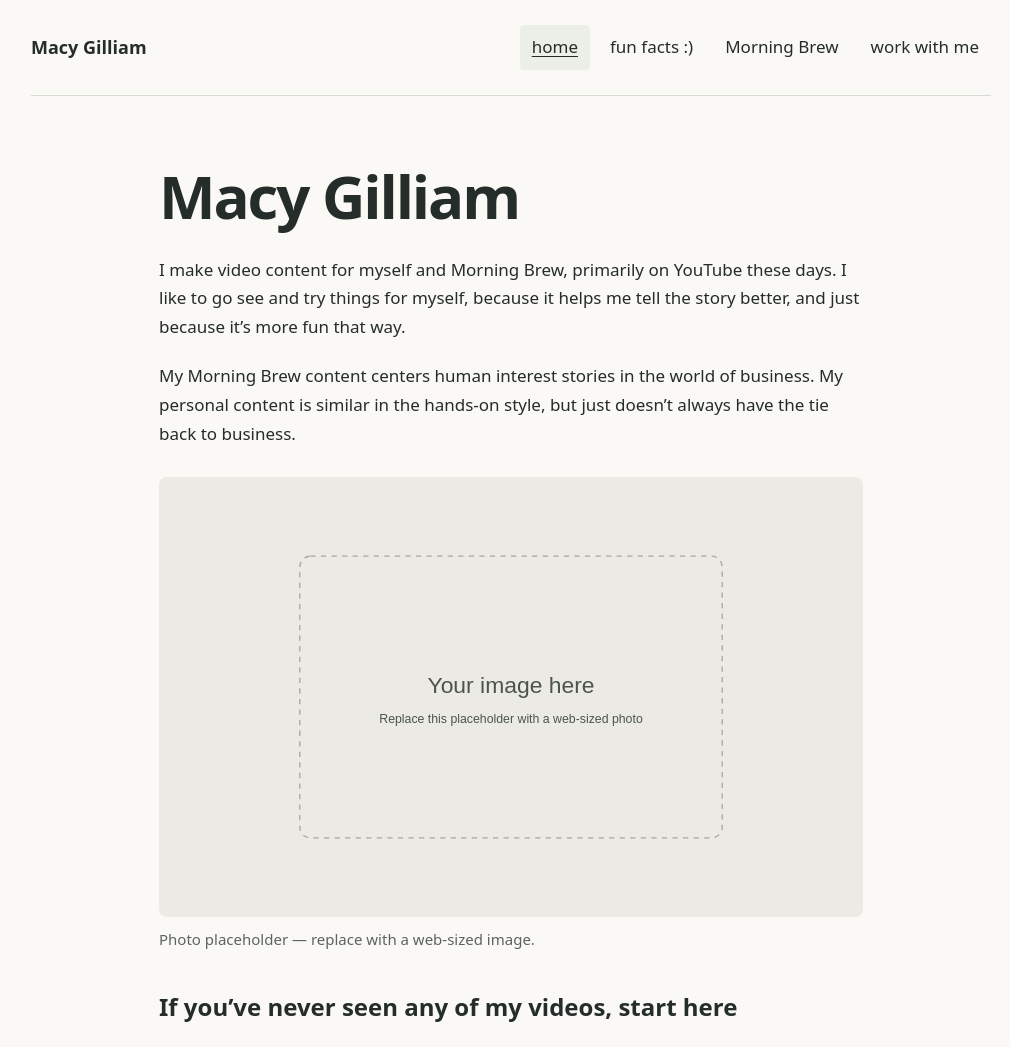
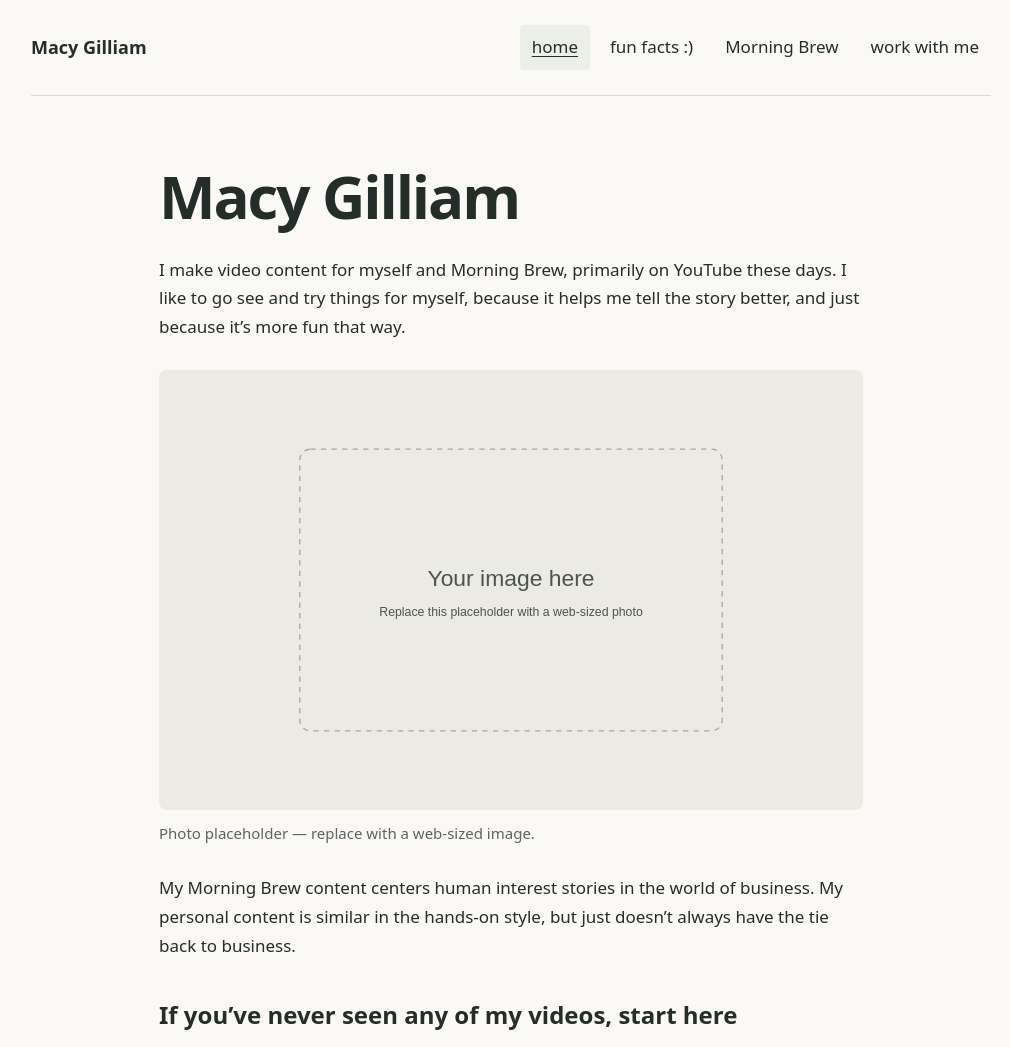
Before and after one commit to macyagilliam/macyagilliam, a Jekyll site: the page built from index.md, in a window 1280 px wide, cut to the strip 0-1047 px from the top of the page. Shown: the whole strip, without its empty margins (129-1139 px from the left). Built offline with Jekyll 4.4.1, drawn with Linux system fonts in a browser that asks for light colours.

Commit message:
Move the homepage image between the intro paragraphs

```diff
--- a/index.md
+++ b/index.md
@@ -4,9 +4,9 @@ title: Macy Gilliam
 
 I make video content for myself and Morning Brew, primarily on YouTube these days. I like to go see and try things for myself, because it helps me tell the story better, and just because it’s more fun that way.
 
+{% include image.html src="/assets/images/placeholder.svg" alt="Placeholder image with the words ‘Your image here’." width=1600 height=1000 caption="Photo placeholder — replace with a web-sized image." %}
+
 My Morning Brew content centers human interest stories in the world of business. My personal content is similar in the hands-on style, but just doesn’t always have the tie back to business.
-
-{% include image.html src="/assets/images/placeholder.svg" alt="Placeholder image with the words ‘Your image here’." width=1600 height=1000 caption="Photo placeholder — replace with a web-sized image." %}
 
 ## If you’ve never seen any of my videos, start here
 
```
